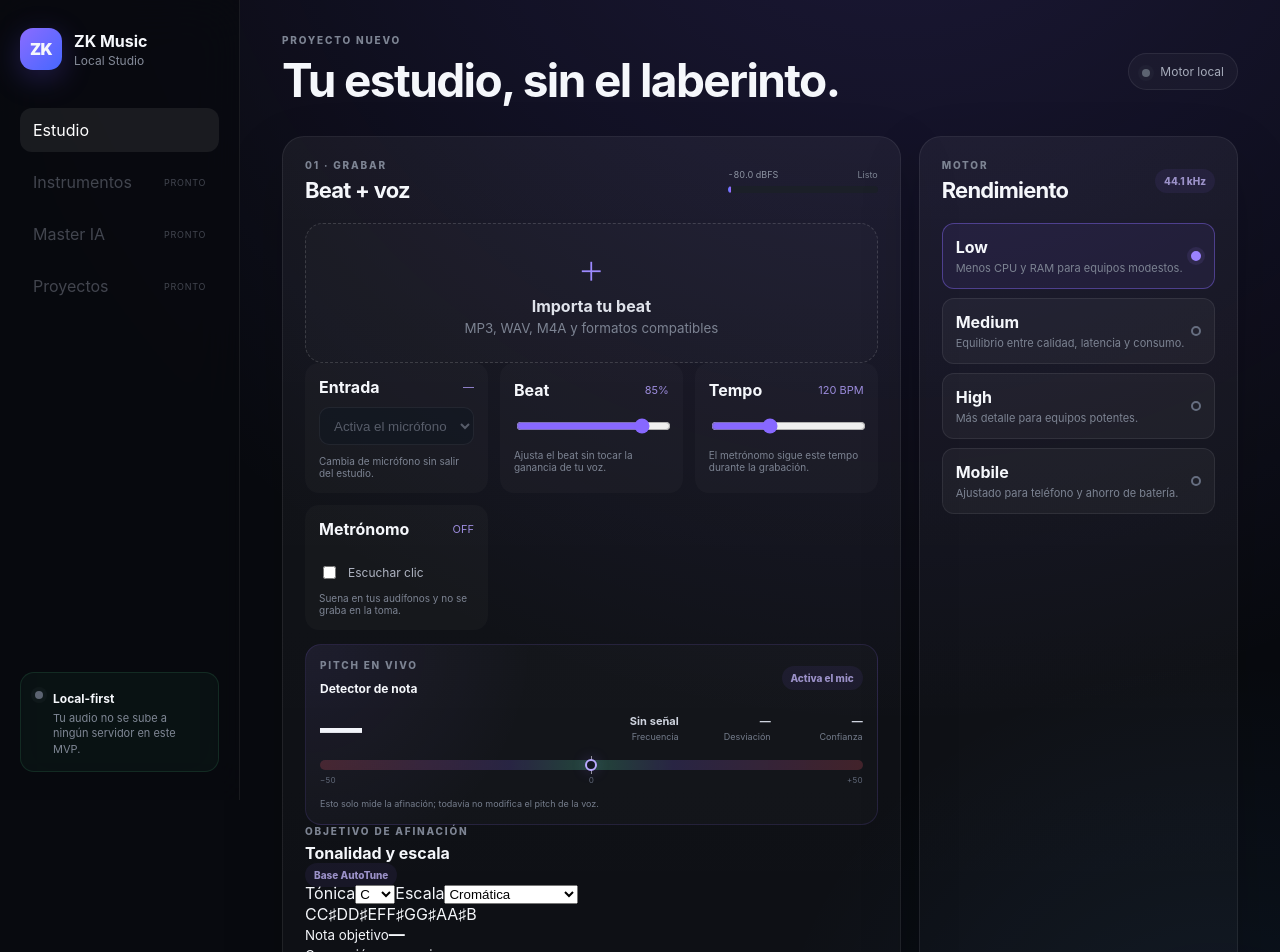
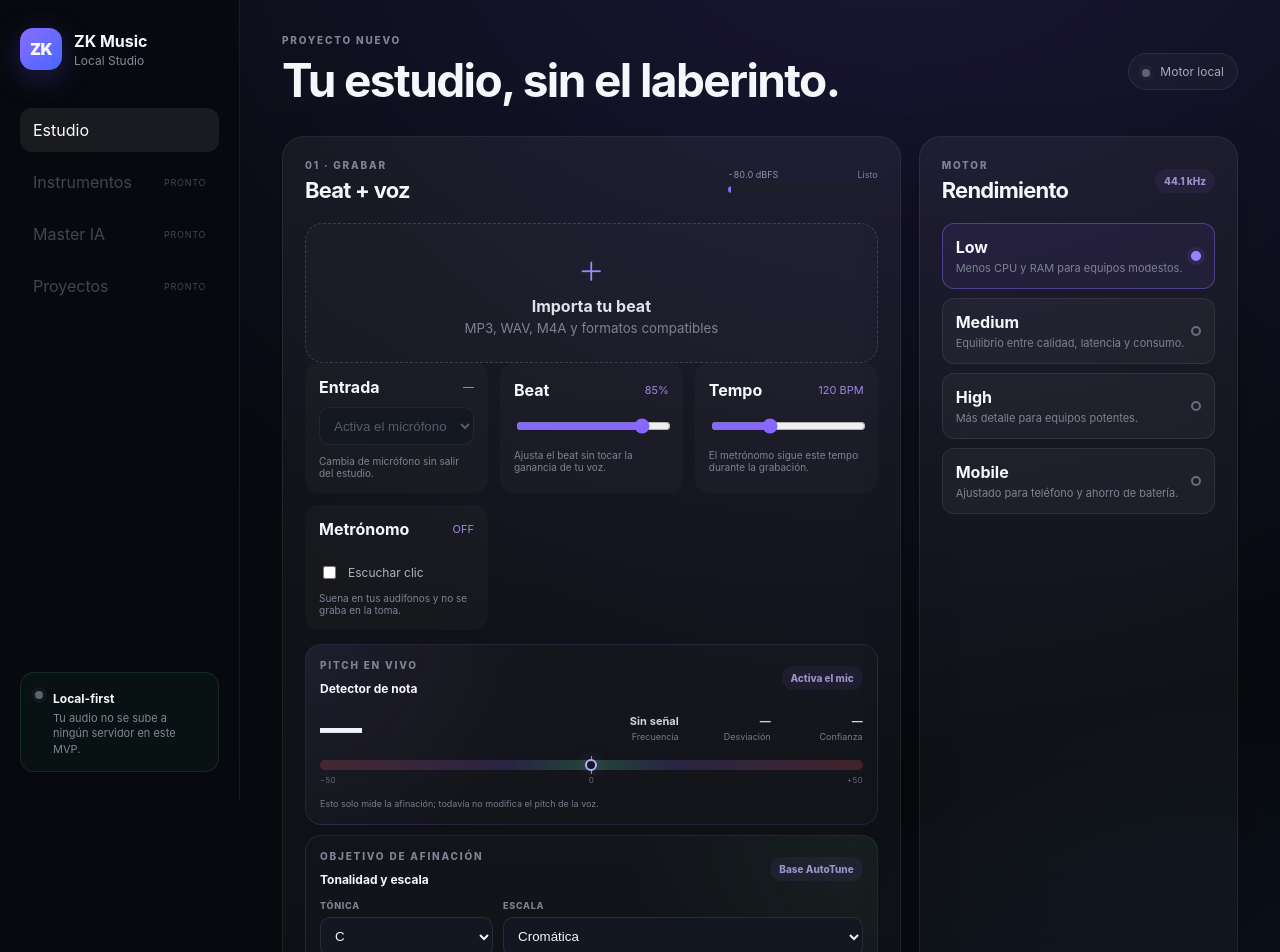
Before and after one commit to ZKYONA/Zk_Music, a React (Vite) app: page / in a window 1280 px wide. Shown: the top 952 px of the page. Built offline with nearby package versions, Linux system fonts and the light colour scheme.

Commit message:
style: polish key and scale targeting controls

```diff
--- a/src/styles.css
+++ b/src/styles.css
@@ -428,6 +428,107 @@ nav { display: grid; gap: 8px; }
   line-height: 1.45;
 }
 
+.tuning-controls {
+  margin-top: 10px;
+  padding: 14px;
+  display: grid;
+  gap: 12px;
+  border: 1px solid rgba(84, 227, 154, 0.11);
+  border-radius: 16px;
+  background:
+    radial-gradient(circle at 100% 0%, rgba(84, 227, 154, 0.055), transparent 40%),
+    rgba(255, 255, 255, 0.016);
+}
+
+.tuning-controls-heading {
+  display: flex;
+  align-items: center;
+  justify-content: space-between;
+  gap: 14px;
+}
+
+.tuning-controls-heading strong {
+  font-size: 12px;
+}
+
+.tuning-selects {
+  display: grid;
+  grid-template-columns: minmax(90px, 0.65fr) minmax(150px, 1.35fr);
+  gap: 10px;
+}
+
+.tuning-selects label {
+  display: grid;
+  gap: 6px;
+}
+
+.tuning-selects label > span {
+  color: #7b8392;
+  font-size: 9px;
+  font-weight: 800;
+  text-transform: uppercase;
+  letter-spacing: 0.08em;
+}
+
+.tuning-selects select {
+  width: 100%;
+  min-height: 40px;
+  padding: 8px 10px;
+  border: 1px solid rgba(255, 255, 255, 0.09);
+  border-radius: 10px;
+  color: #f4f6fb;
+  background: #121722;
+}
+
+.scale-note-row {
+  display: flex;
+  flex-wrap: wrap;
+  gap: 6px;
+}
+
+.scale-note-row span {
+  min-width: 30px;
+  padding: 5px 8px;
+  border-radius: 999px;
+  color: #bfc6d3;
+  background: rgba(255, 255, 255, 0.04);
+  font-size: 9px;
+  font-weight: 800;
+  text-align: center;
+}
+
+.pitch-target-card {
+  display: grid;
+  grid-template-columns: repeat(3, minmax(0, 1fr));
+  gap: 8px;
+}
+
+.pitch-target-card > div {
+  min-width: 0;
+  padding: 10px;
+  display: grid;
+  gap: 5px;
+  border-radius: 11px;
+  background: rgba(255, 255, 255, 0.025);
+}
+
+.pitch-target-card small {
+  color: #727a89;
+  font-size: 8px;
+}
+
+.pitch-target-card strong {
+  color: #d8dce5;
+  font-size: 12px;
+  font-variant-numeric: tabular-nums;
+}
+
+.pitch-target-card strong > span {
+  margin-left: 2px;
+  color: #818899;
+  font-size: 9px;
+}
+
 .transport {
   flex-wrap: wrap;
   gap: 9px;
@@ -792,6 +893,11 @@ nav { display: grid; gap: 8px; }
     text-align: left;
   }
 
+  .tuning-selects,
+  .pitch-target-card {
+    grid-template-columns: 1fr;
+  }
+
   .record-button {
     width: 100%;
     margin-left: 0;
```
